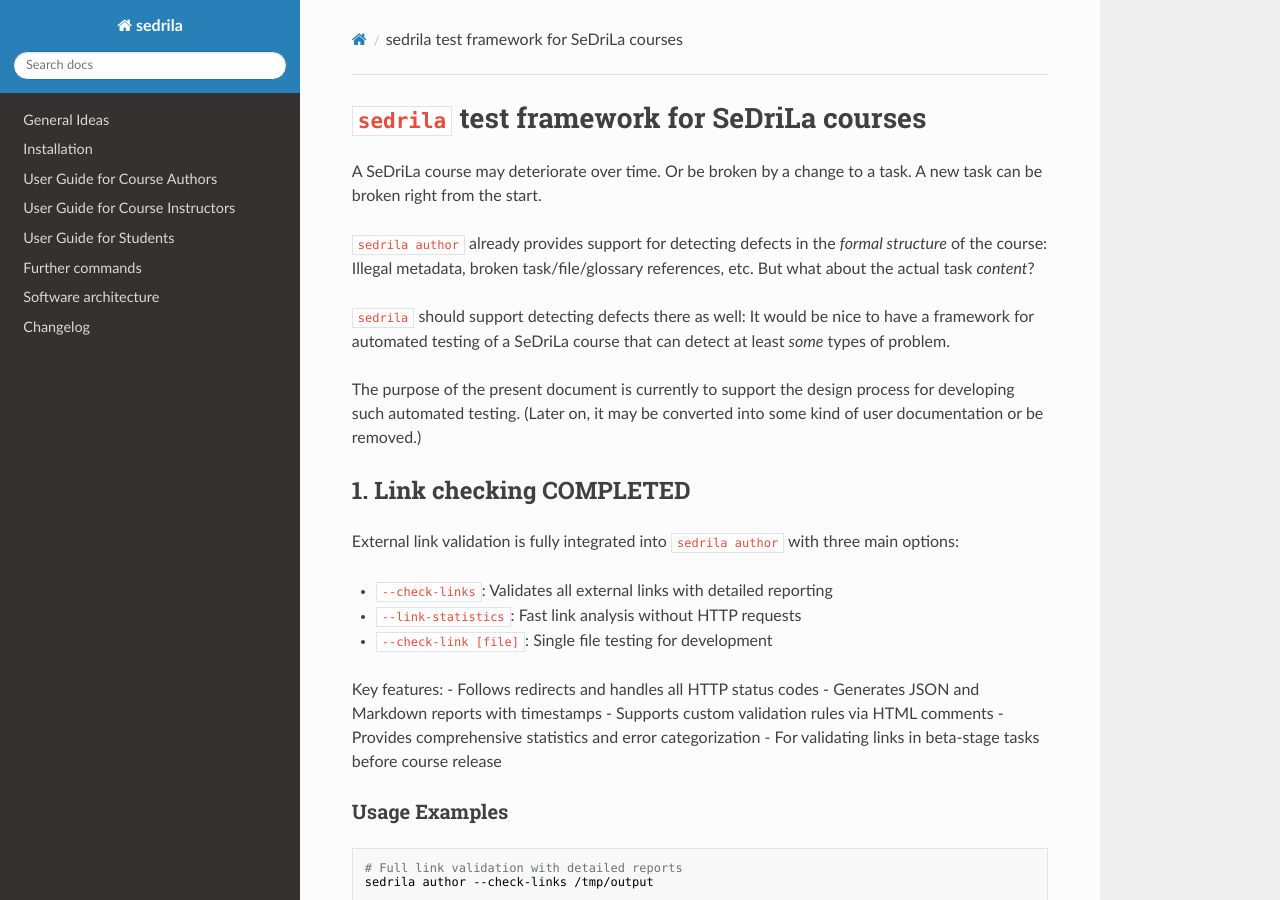
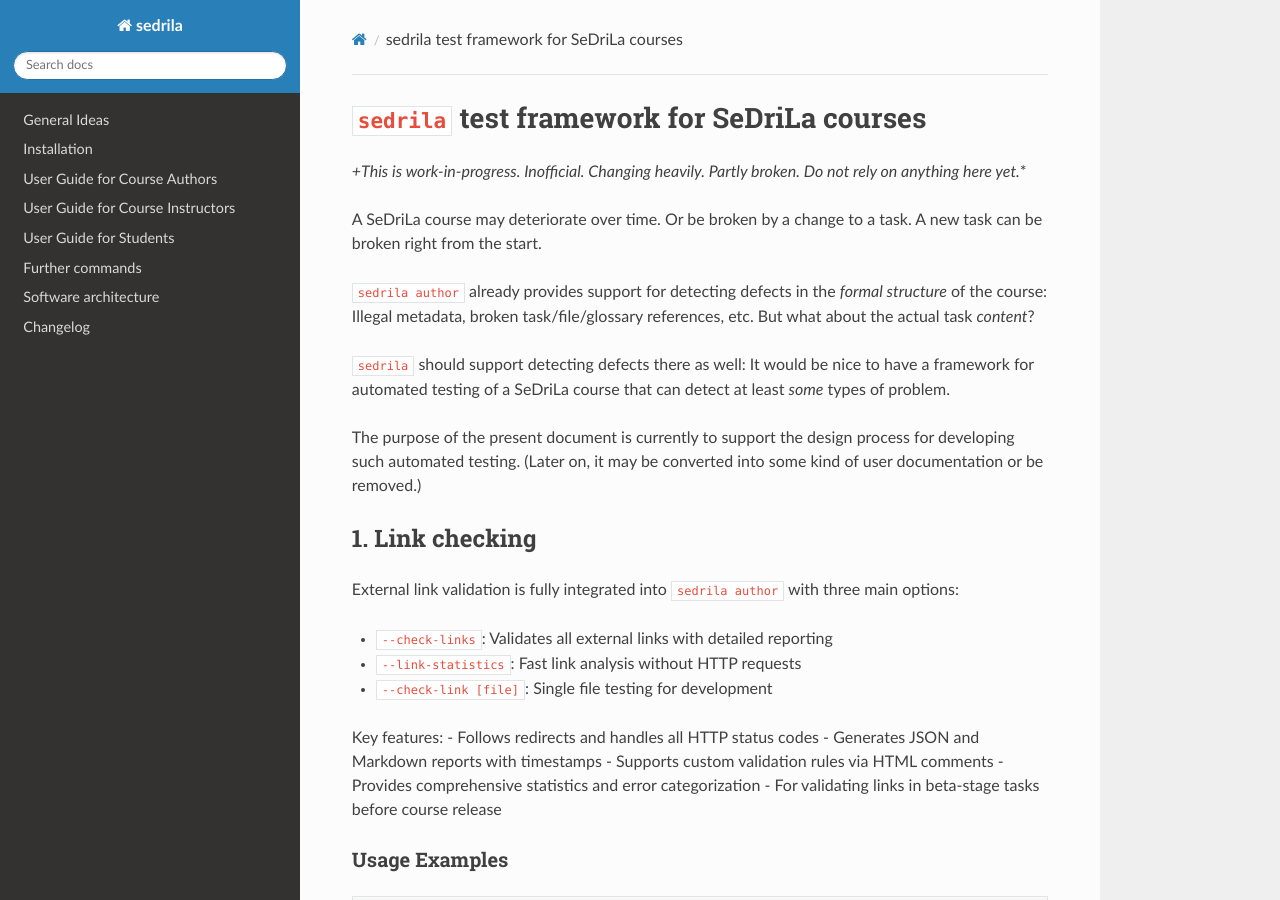
Before and after one commit to fubinf/sedrila, an MkDocs documentation site: the page built from docs/course_testing.md, in a window 1280 px wide and 900 px high. Built offline with MkDocs 1.6.1, drawn with Linux system fonts in a browser that asks for light colours; nearby versions of some CDN libraries.

Commit message:
course_testing.md: add work-in-progress disclaimer

```diff
--- a/docs/course_testing.md
+++ b/docs/course_testing.md
@@ -1,4 +1,6 @@
 # `sedrila` test framework for SeDriLa courses
+
+*+This is work-in-progress. Inofficial. Changing heavily. Partly broken. Do not rely on anything here yet.**
 
 A SeDriLa course may deteriorate over time. Or be broken by a change to a task.
 A new task can be broken right from the start.
@@ -16,7 +18,7 @@ such automated testing.
 (Later on, it may be converted into some kind of user documentation or be removed.)
 
 
-## 1. Link checking COMPLETED
+## 1. Link checking
 
 External link validation is fully integrated into `sedrila author` with three main options:
 
```
